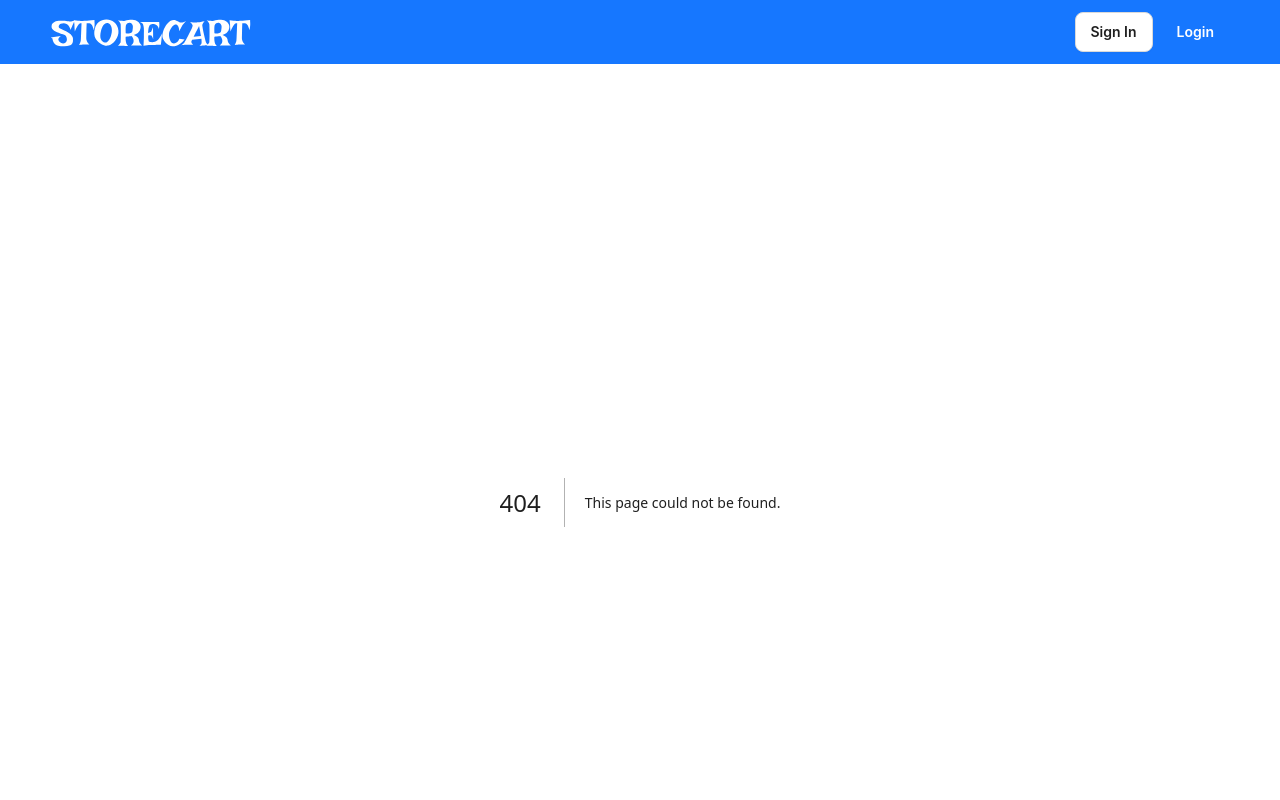
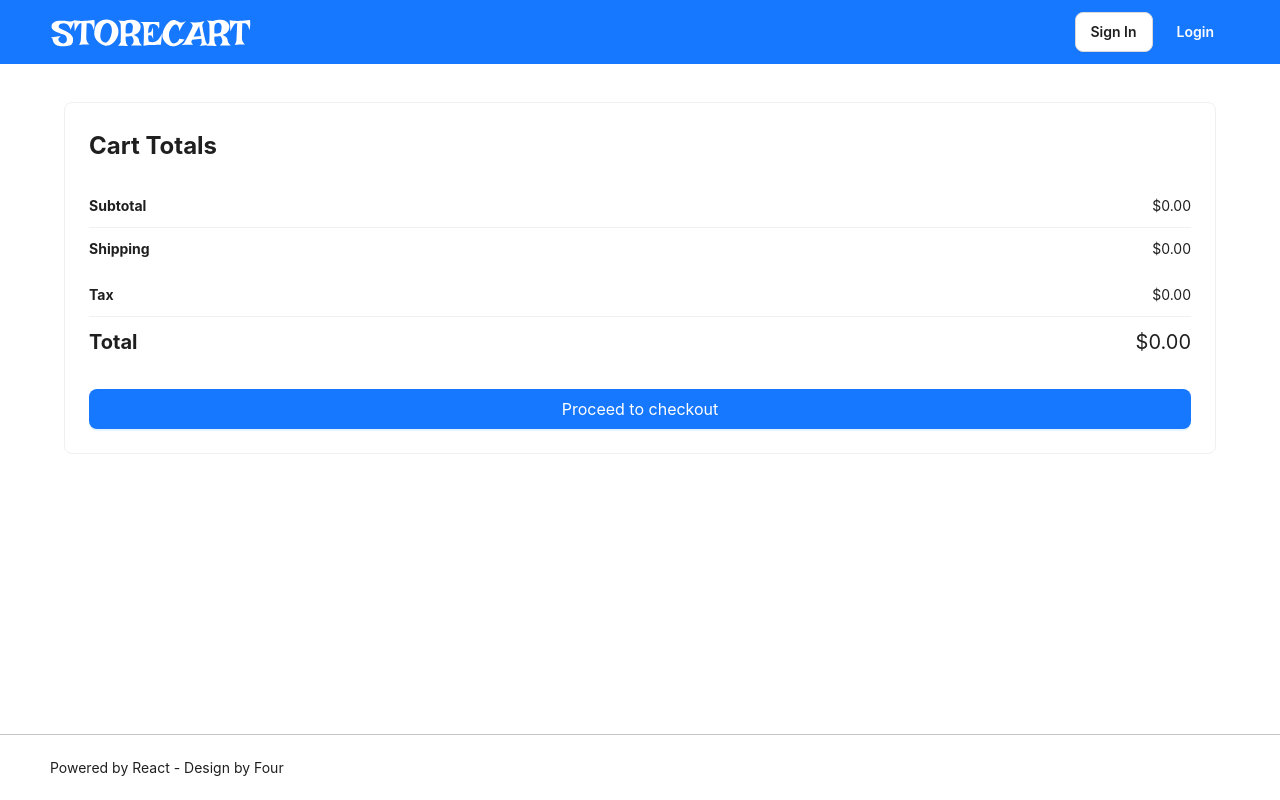
Before and after one commit to Fourza0012/frontecom, a Next.js app: page /cart/CartTotal in a window 1280 px wide. Before the commit this address had no page. Shown: the top 800 px of the page. Built offline with nearby package versions, Linux system fonts and the light colour scheme.

Commit message:
[FEAT] cart: show total cart

```diff
--- a/components/CardList/HomeProductList.tsx
+++ b/components/CardList/HomeProductList.tsx
@@ -6,7 +6,6 @@ import { getProducts } from '@/service/product';
 
 export default function HomeProductList () {
     const { loading, error, value = [] } = useAsync(getProducts)
-    console.log('value', value)
 
     if (loading) return <>loading</>
     if (error) return <>error</>
--- /dev/null
+++ b/function/cart.ts
@@ -0,0 +1,32 @@
+import { CartFrom } from "@/features/user/user";
+import { priceFormat } from "./utils";
+
+export function calculateTotal (dataList: CartFrom[]) {
+    try {
+        let sum = {
+            subTotal: 0,
+            shipping: 0,
+            tax: 0,
+            total:0
+        }
+        for(const data of dataList) {
+            sum.shipping += 5
+            sum.subTotal += ((data?.price || 0) * (data?.amount || 1))
+        }
+        sum.tax = sum.subTotal * 0.07
+
+        return {
+            subTotal: priceFormat(sum.subTotal),
+            shipping: priceFormat(sum.shipping),
+            tax: priceFormat(sum.tax),
+            total: priceFormat(sum.subTotal + sum.shipping + sum.tax)
+        }
+    } catch {
+        return {
+            subTotal: priceFormat(0),
+            shipping: priceFormat(0),
+            tax: priceFormat(0),
+            total:priceFormat(0)
+        }
+    }
+}
--- /dev/null
+++ b/pages/cart/CartTotal.tsx
@@ -0,0 +1,47 @@
+import { calculateTotal } from "@/function/cart";
+import { useUser } from "@/hooks/user";
+import { Button, Card, Divider, Row, Space } from "antd";
+import { useEffect, useState } from "react";
+
+export default function CartTotal () {
+    const { cartList } = useUser()
+    const [totalState, setTotalState] = useState<{
+        subTotal: string,
+        shipping: string,
+        tax: string,
+        total:string
+    }>(calculateTotal([]))
+    useEffect(() => {
+        setTotalState(calculateTotal(cartList))
+    }, [cartList])
+    return (
+        <Card>
+            <div style={{ fontSize: '24px', marginBottom: '30px' }}>
+                <strong>Cart Totals</strong>
+            </div>
+            <Row justify='space-between'>
+                <strong>Subtotal</strong>
+                <span>{totalState.subTotal}</span>
+            </Row>
+            <Divider style={{ margin: '10px 0' }} />
+            <Space style={{ width: '100%' }} direction='vertical' size='large'>
+                <Row justify='space-between'>
+                    <strong>Shipping</strong>
+                    <span>{totalState.shipping}</span>
+                </Row>
+                <Row justify='space-between'>
+                    <strong>Tax</strong>
+                    <span>{totalState.tax}</span>
+                </Row>
+            </Space>
+            <Divider style={{ margin: '10px 0' }} />
+            <Row style={{ fontSize: '20px' }} justify='space-between'>
+                <strong>Total</strong>
+                <span>{totalState.total}</span>
+            </Row>
+            <Button style={{ marginTop: '30px' }} block type='primary' size='large'>
+                Proceed to checkout
+            </Button>
+        </Card>
+    )
+}
```
Also changed, not shown: pages/cart/index.tsx (renamed from pages/cart.tsx, +1 -33 lines).
